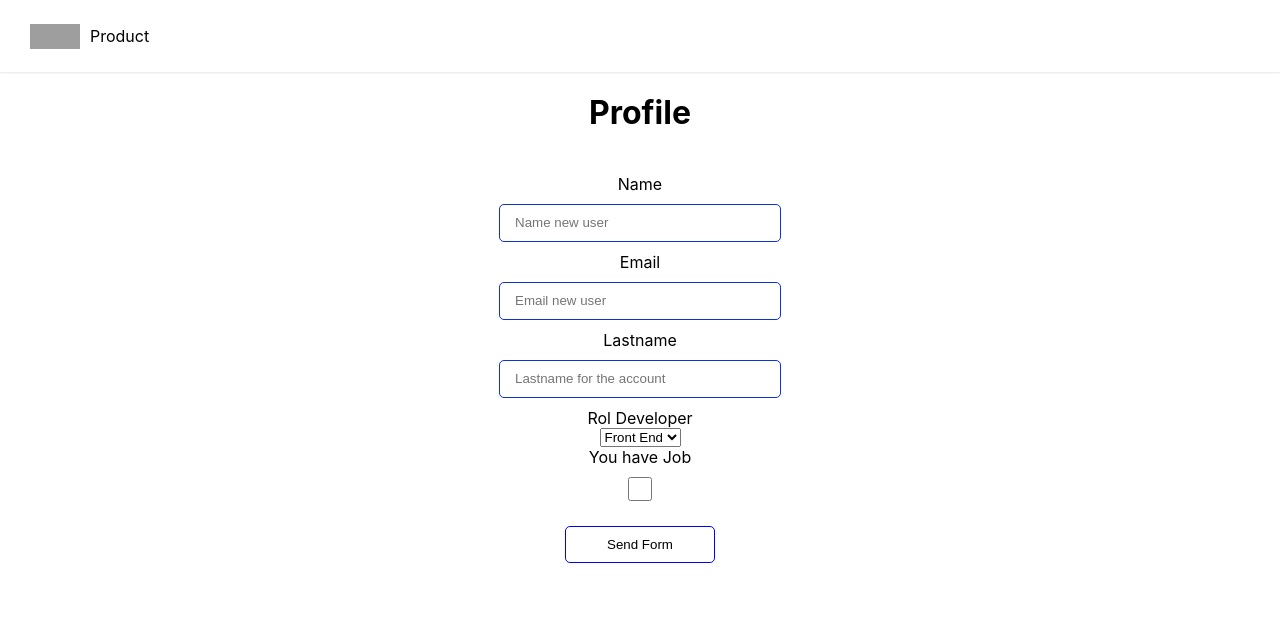
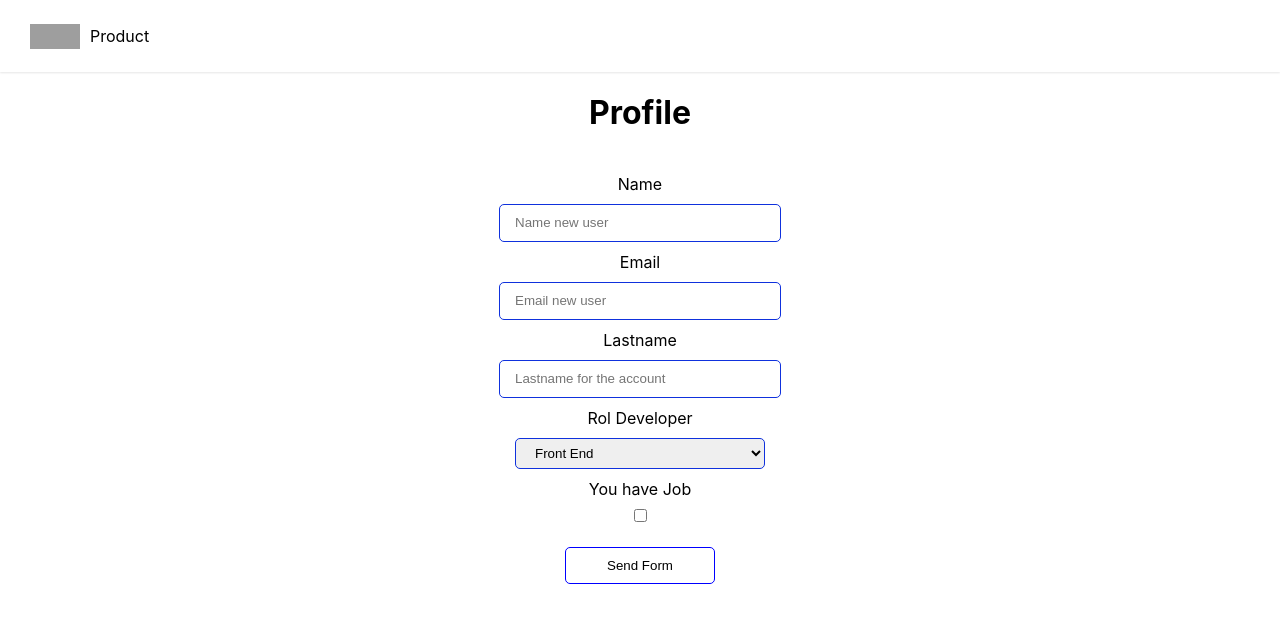
Before and after one commit to carosalazar28/MJV-client, a React (Create React App) app: page /profile in a window 1280 px wide. Shown: the top 622 px of the page. Built offline with nearby package versions, Linux system fonts and the light colour scheme; no server answers; sample sign-in values are in the browser's storage; grey boxes are pictures that could not be loaded.

Commit message:
add the method for get the data

```diff
--- a/src/components/FormProfile.js
+++ b/src/components/FormProfile.js
@@ -3,6 +3,8 @@ import {
   InputForm,
   ButtonSend,
   Errors,
+  InputSelect,
+  InputChecked,
 } from './styled/FormStyles';
 
 export function FormProfile({
@@ -60,7 +62,7 @@ export function FormProfile({
         <label className="Form__label-rolDeveloper" htmlFor="rolDeveloper" >
           Rol Developer
         </label>
-        <select
+        <InputSelect
           className="Form__input-rolDeveloper"
           id="rolDeveloper"
           name="rolDeveloper"
@@ -86,11 +88,11 @@ export function FormProfile({
           >
             Full Stack
           </option>
-        </select>
+        </InputSelect>
         <label className="Form__label-job" htmlFor="job" >
           You have Job
         </label>
-        <InputForm
+        <InputChecked
           className="Form__input-job"
           id="job"
           type="checkbox"
--- a/src/components/styled/FormStyles.js
+++ b/src/components/styled/FormStyles.js
@@ -47,3 +47,22 @@ export const Errors = styled.span`
   font-size: 14px;
   color: red;
 `;
+
+export const InputSelect = styled.select`
+  width: 250px;
+  margin: 10px auto;
+  border: 1px solid #0f31dd;
+  border-radius: 5px;
+  padding: 6px 15px;
+  &:focus {
+    border-color: rgba(15, 49, 221, 0.5);
+    outline: none;
+    box-shadow: inset 0 1px 1px rgba(0,0,0,0.0125), 0 0 8px rgba(34,139,230,0.5);
+    transition: all .1s ease-in-out;
+  };
+`;
+
+export const InputChecked = styled(InputForm)`
+  width: inherit;
+  height: inherit;
+`;
--- a/src/pages/Profile.js
+++ b/src/pages/Profile.js
@@ -1,5 +1,6 @@
 import { FormProfile } from '../components/FormProfile';
-import { useState } from 'react';
+import { useState, useEffect } from 'react';
+import axios from 'axios';
 
 export function Profile() {
 
@@ -9,6 +10,20 @@ export function Profile() {
   const [job, setJob] = useState(true);
   const [rolDeveloper, setRolDeveloper] = useState('');
   const [errors, setErrors] = useState({});
+
+  useEffect(() => {
+    const token = localStorage.getItem('token');
+    const url = process.env.REACT_APP_SERVER_URL;
+    console.log(url);
+    axios({
+      method:'GET',
+      baseURL: url,
+      url: '/users/',
+      headers: {
+        Authorization: `Bearer ${token}`
+      },
+    }).then(({ data : { data } }) => console.log('here in get', data));
+  }, []);
 
   const handleSubmit = (e) => {
     e.preventDefault();
```
